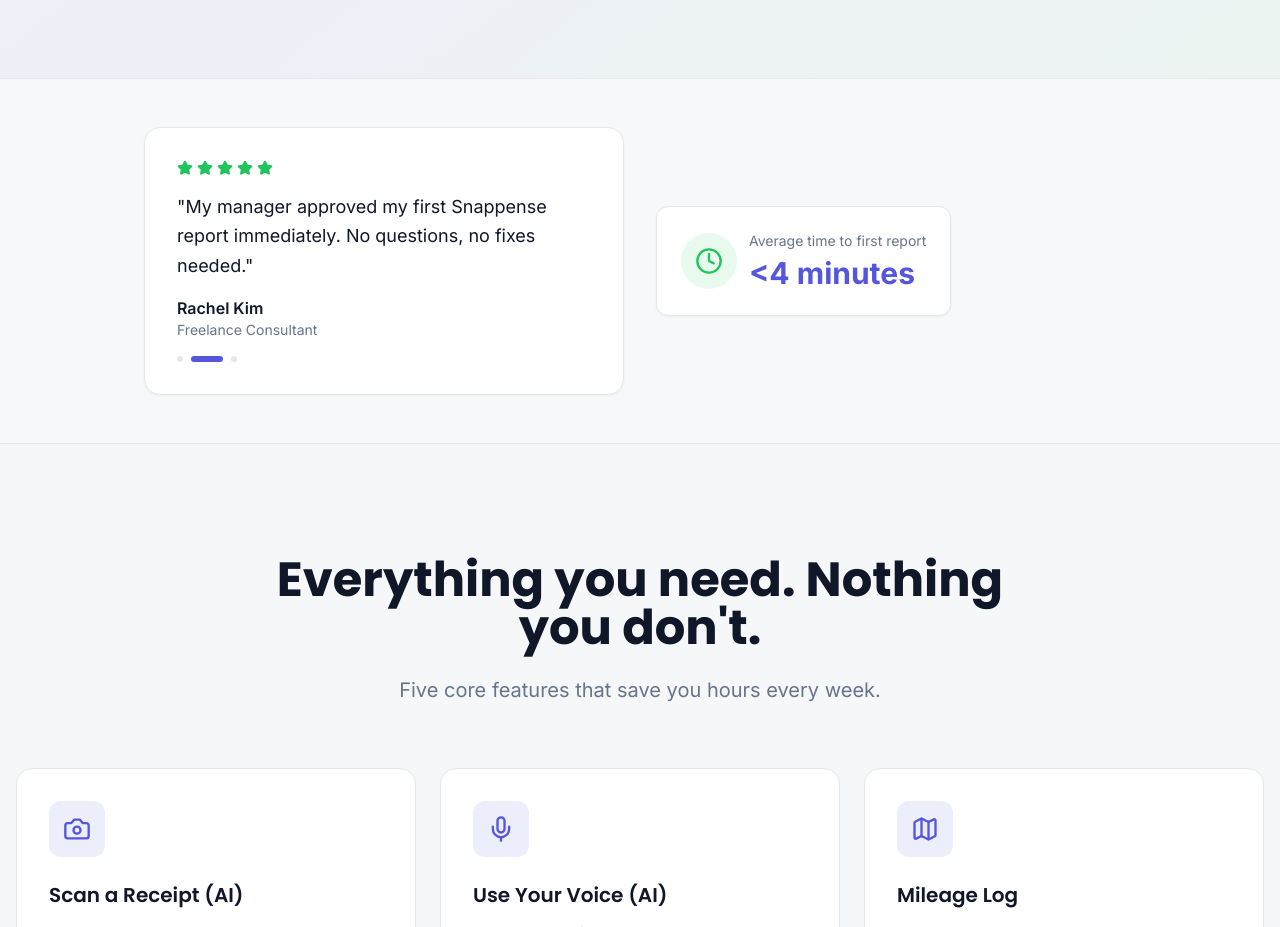
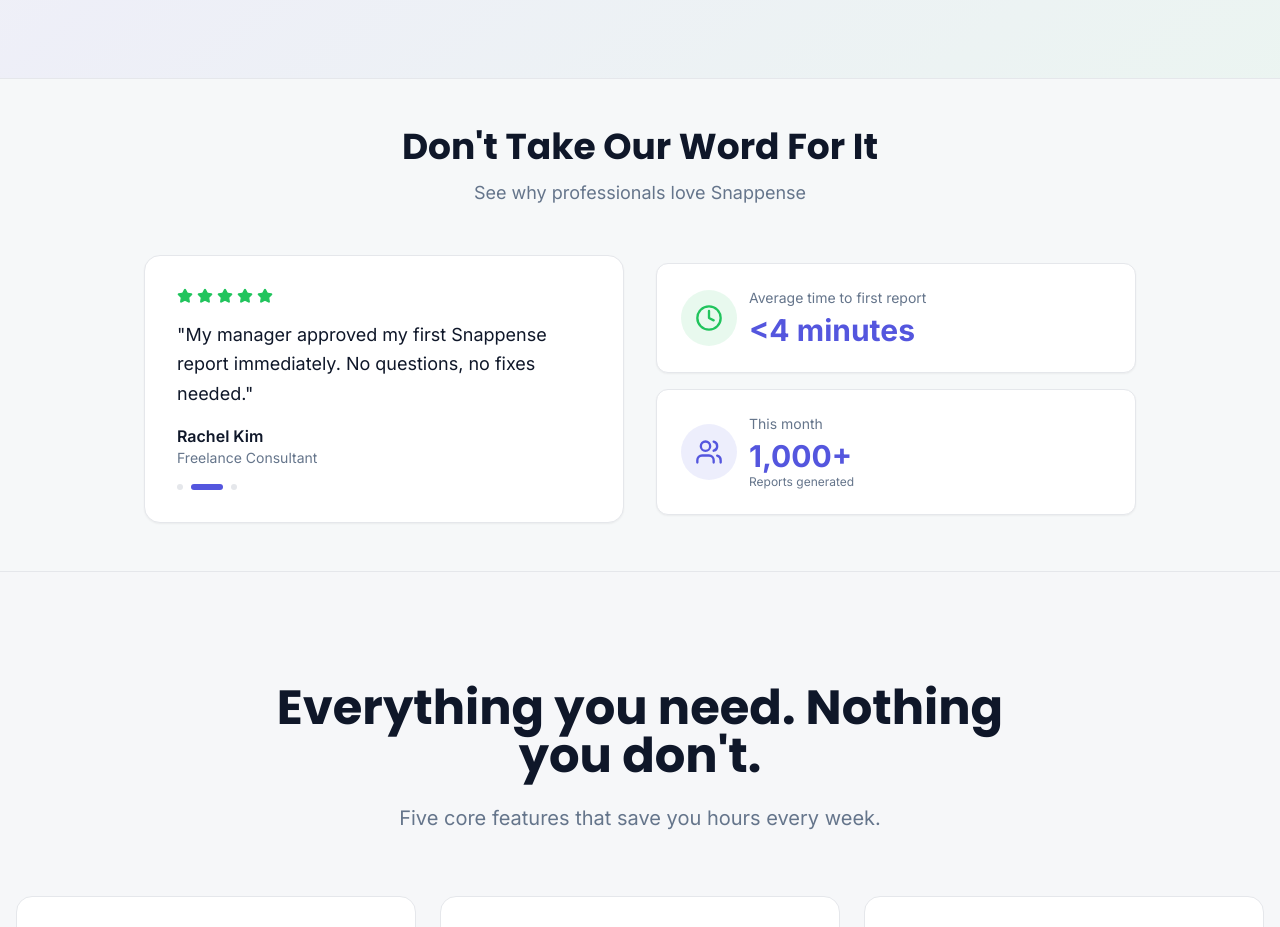
Before and after one commit to gimpdrinks/snappense-conquer, a React (Vite) app: page / in a window 1280 px wide. Shown: the part 960-1887 px from the top of the page. Built offline with nearby package versions, Linux system fonts and the light colour scheme; the HTML template or start-up script is replaced by a standard one.

Commit message:
feat: Enhance SocialProofStrip with header and stats

```diff
--- a/src/components/SocialProofStrip.tsx
+++ b/src/components/SocialProofStrip.tsx
@@ -1,4 +1,4 @@
-import { Star, Clock } from "lucide-react";
+import { Star, Clock, Users } from "lucide-react";
 import { useEffect, useState } from "react";
 
 const testimonials = [
@@ -37,6 +37,16 @@ const SocialProofStrip = () => {
   return (
     <section className="py-12 bg-secondary/30 border-y border-border">
       <div className="container mx-auto px-4 max-w-5xl">
+        {/* Section Header */}
+        <div className="text-center mb-10 md:mb-12">
+          <h2 className="font-heading text-3xl md:text-4xl font-bold text-foreground mb-3">
+            Don't Take Our Word For It
+          </h2>
+          <p className="text-muted-foreground text-lg">
+            See why professionals love Snappense
+          </p>
+        </div>
+
         <div className="grid md:grid-cols-2 gap-8 items-center">
           {/* Rotating Testimonial */}
           <div className="bg-card rounded-2xl p-8 border border-border shadow-sm">
@@ -66,8 +76,9 @@ const SocialProofStrip = () => {
             </div>
           </div>
 
-          {/* Micro-metric */}
-          <div className="text-center md:text-left">
+          {/* Metrics Stack */}
+          <div className="flex flex-col gap-4">
+            {/* Time metric */}
             <div className="inline-flex items-center gap-3 bg-card border border-border rounded-xl shadow-sm p-6">
               <div className="w-14 h-14 rounded-full bg-accent/10 flex items-center justify-center">
                 <Clock className="w-7 h-7 text-accent" />
@@ -75,6 +86,18 @@ const SocialProofStrip = () => {
               <div>
                 <p className="text-sm text-muted-foreground mb-1">Average time to first report</p>
                 <p className="text-3xl font-bold text-primary">{"<4 minutes"}</p>
+              </div>
+            </div>
+
+            {/* Usage stat */}
+            <div className="inline-flex items-center gap-3 bg-card border border-border rounded-xl shadow-sm p-6">
+              <div className="w-14 h-14 rounded-full bg-primary/10 flex items-center justify-center">
+                <Users className="w-7 h-7 text-primary" />
+              </div>
+              <div>
+                <p className="text-sm text-muted-foreground mb-1">This month</p>
+                <p className="text-3xl font-bold text-primary">1,000+</p>
+                <p className="text-xs text-muted-foreground">Reports generated</p>
               </div>
             </div>
           </div>
```
